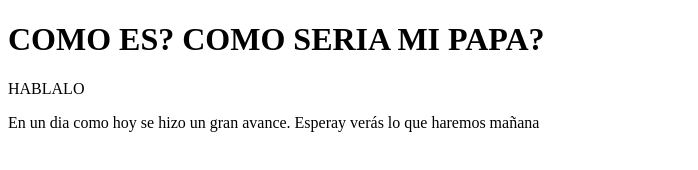
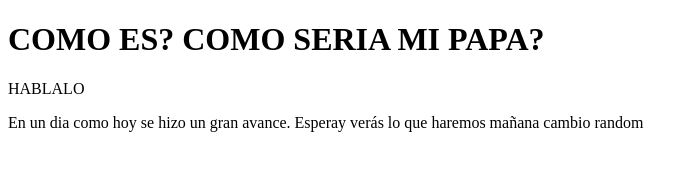
Before and after one commit to DNSO0/Eco-Store-platzi, a plain HTML site: page index.html in a window 1280 px wide. Shown: the whole page, without its empty margins (0-698 px from the left). Drawn offline with Linux system fonts and the light colour scheme.

```diff
--- a/index.html
+++ b/index.html
@@ -11,6 +11,7 @@
     <P>HABLALO</P>
     <p>En un dia como hoy se hizo un gran avance.
         Esperay verás lo que haremos mañana
+        cambio random
     </p>
 </body>
 </html>
```
